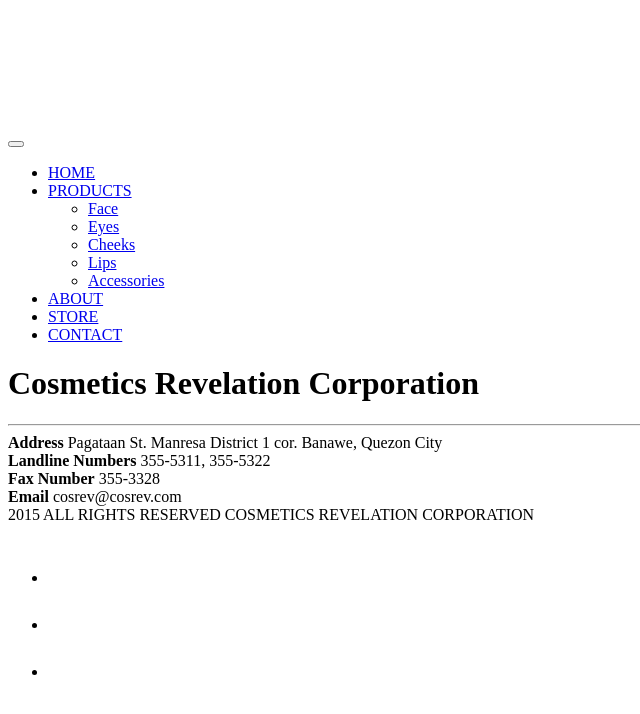
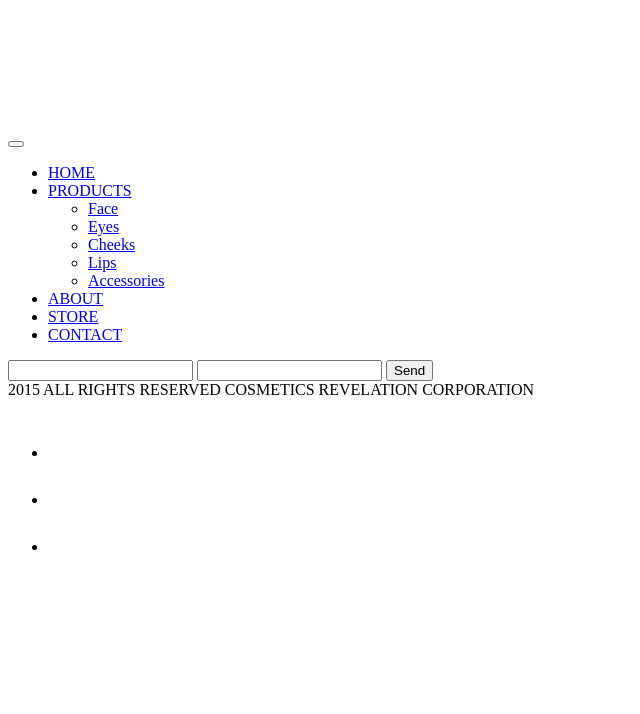
Before and after one commit to fscosmetics/fscosmetics, a Jekyll site: the page built from pages/contact.html, in a window 1280 px wide. Shown: the top 714 px of the page, without its empty margins (0-640 px from the left). Built offline with Jekyll 4.4.1, drawn with Linux system fonts in a browser that asks for light colours; nearby versions of some CDN libraries; library files that are not in the unit come from our copies; a style sheet for code colours, icons or effects is not loaded.

Commit message:
Add formspree

```diff
--- a/pages/contact.html
+++ b/pages/contact.html
@@ -6,17 +6,23 @@
 <div id="contact">
     <div class="container-fluid contact-container">
         <div class="contact-content text-center">
-            <h1 class="section-header" data-sr="wait 0.2s">Cosmetics Revelation Corporation</h1>
-            <hr id="hr-division" data-sr="wait 0.4s"/>
-            <span class="contact-details" data-sr="wait 0.6s"><strong>Address</strong> Pagataan St. Manresa District 1 cor. Banawe, Quezon City</span>
-            <br/>
-            <span class="contact-details" data-sr="wait 0.6s"><b>Landline Numbers</b> 355-5311, 355-5322</span>
-            <br/>
-            <span class="contact-details" data-sr="wait 0.6s"><b>Fax Number</b> 355-3328</span>
-            <br/>
-            <span class="contact-details" data-sr="wait 0.6s"><b>Email</b> cosrev@cosrev.com</span>
-            <br/>
+            <!--<h1 class="section-header" data-sr="wait 0.2s">Cosmetics Revelation Corporation</h1>-->
+            <!--<hr id="hr-division" data-sr="wait 0.4s"/>-->
+            <!--<span class="contact-details" data-sr="wait 0.6s"><strong>Address</strong> Pagataan St. Manresa District 1 cor. Banawe, Quezon City</span>-->
+            <!--<br/>-->
+            <!--<span class="contact-details" data-sr="wait 0.6s"><b>Landline Numbers</b> 355-5311, 355-5322</span>-->
+            <!--<br/>-->
+            <!--<span class="contact-details" data-sr="wait 0.6s"><b>Fax Number</b> 355-3328</span>-->
+            <!--<br/>-->
+            <!--<span class="contact-details" data-sr="wait 0.6s"><b>Email</b> cosrev@cosrev.com</span>-->
+            <!--<br/>-->
             <!--<h5 class="brand-partner" data-sr="wait 0.6s"><b>Brand Partner</b> FASHION 21 COSMETICS</h5>-->
+            <form action="//formspree.io/fscosmeticscloud@gmail.com"
+                  method="POST">
+                <input type="text" name="name">
+                <input type="email" name="_replyto">
+                <input type="submit" value="Send">
+            </form>
         </div>
     </div>
 </div>
```
